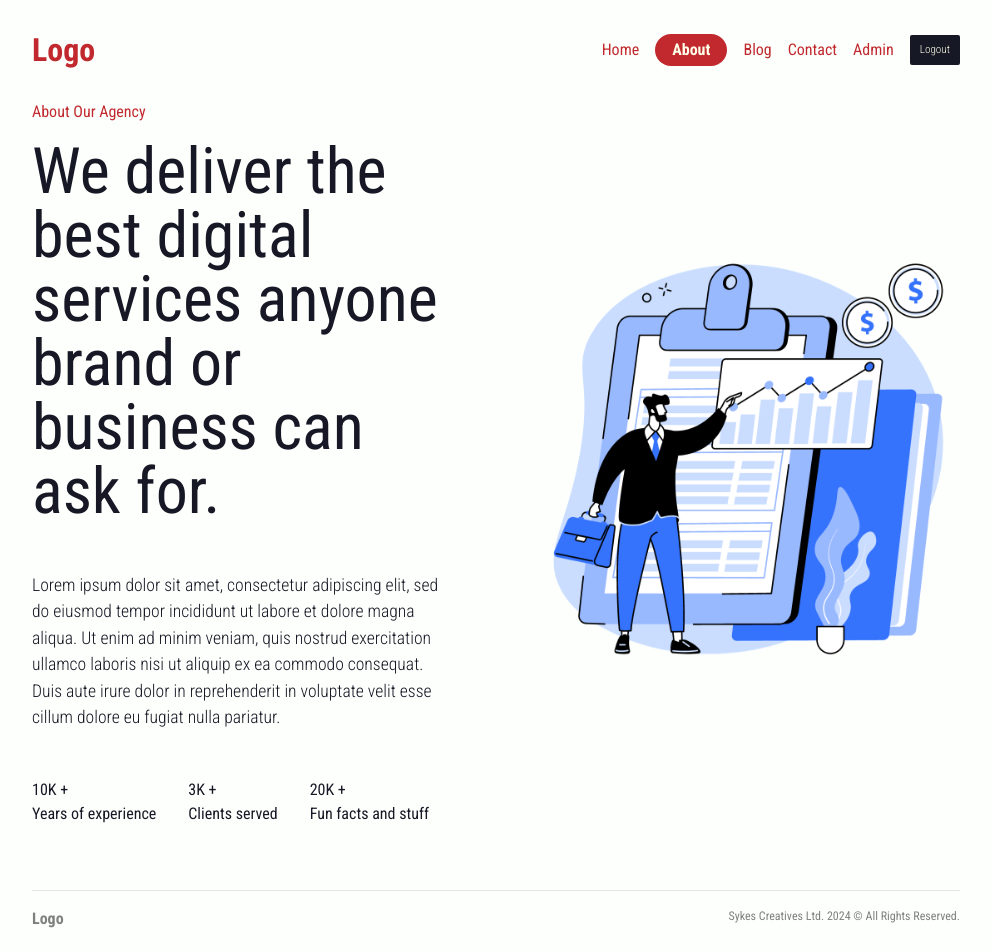
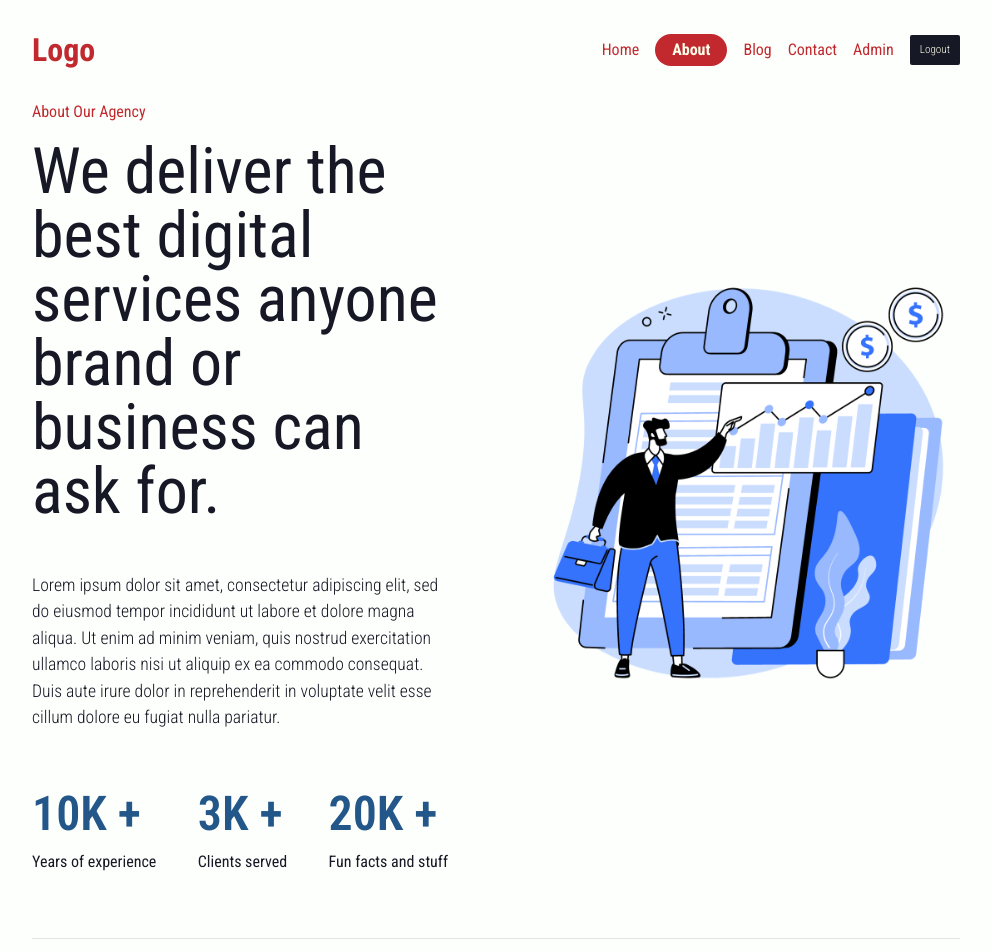
Before and after one commit to DezmenSykes/nextjs-stack-starter, a Next.js app: page /about in a window 1280 px wide. Shown: the top 952 px of the page, without its empty margins (144-1135 px from the left). Built offline with nearby package versions, Linux system fonts and the light colour scheme.

Commit message:
Begining contact styling, finished basic about page styles.

```diff
--- a/app/about/about.module.css
+++ b/app/about/about.module.css
@@ -17,6 +17,10 @@
     position:relative;
 }
 
+.aboutImg {
+    object-fit: contain;
+}
+
 .title {
     font-size: 4rem;
     line-height:4rem;
@@ -34,6 +38,14 @@
 
 .boxes {
     display: flex;
+    align-items: center;
     gap:2rem;
     margin-top:2rem;
+    justify-content: space-between;
 }
+
+.box h1{
+    color: var(--robin-egg-blue);
+    font-weight:600;
+    font-size: 3rem;
+}
--- /dev/null
+++ b/app/contact/contact.module.css
@@ -0,0 +1,3 @@
+.container {
+
+}
--- a/app/contact/page.jsx
+++ b/app/contact/page.jsx
@@ -1,6 +1,10 @@
+import styles from './contact.module.css'
+
 const ContactPage = () => {
     return (
-      <h1>ContactPage!</h1>
+      <div className={styles.container}>
+
+      </div>
     )
   }
 
```
